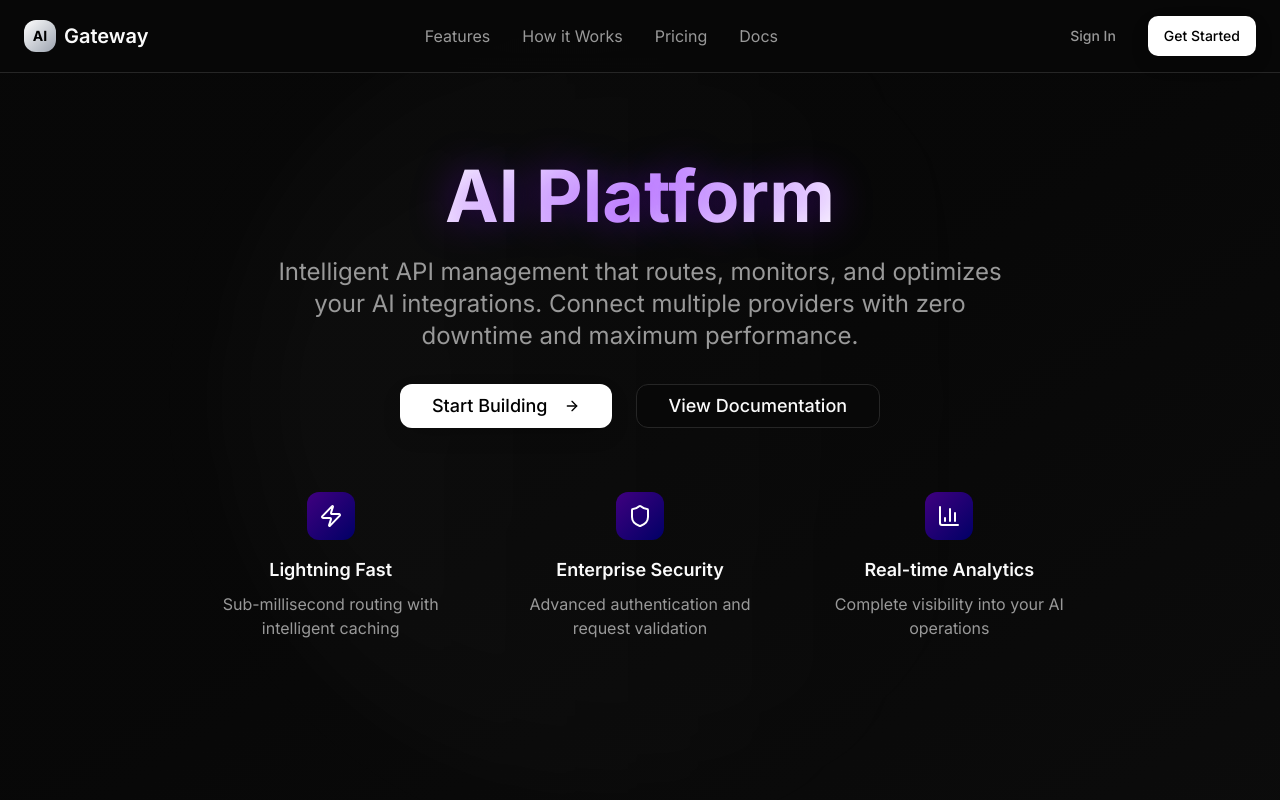
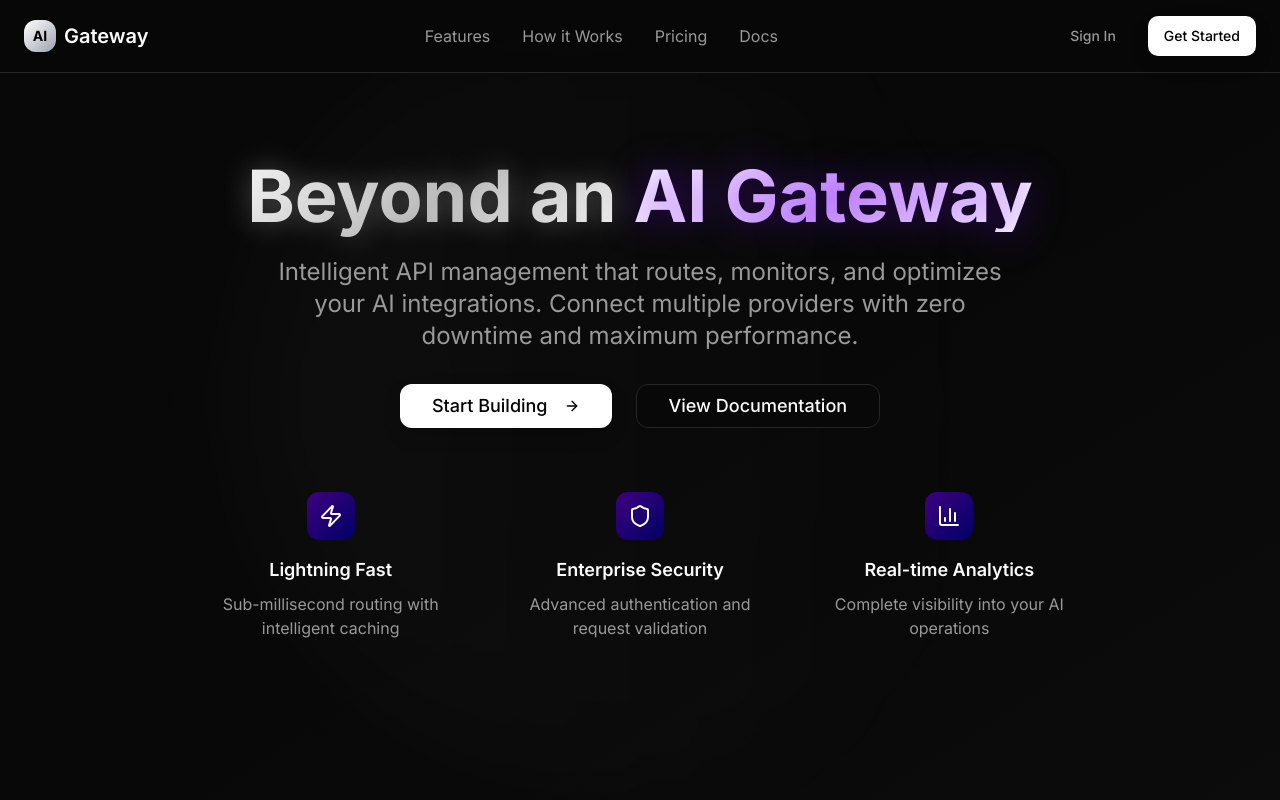
Before and after one commit to madanvinitha/insightful-ai-portal, a React (Vite) app: page / in a window 1280 px wide. Shown: the top 800 px of the page. Built offline with nearby package versions, Linux system fonts and the light colour scheme.

Commit message:
Refine rotating text effect
Update hero section to keep "Beyond an" static while rotating the subsequent words: "AI Gateway", "AI Hub", and "AI Platform".

```diff
--- a/src/components/ui/hero.tsx
+++ b/src/components/ui/hero.tsx
@@ -4,7 +4,7 @@ import { useState, useEffect } from "react"
 
 const Hero = () => {
   const [currentTextIndex, setCurrentTextIndex] = useState(0)
-  const rotatingTexts = ["Beyond an", "AI Gateway", "AI Hub", "AI Platform"]
+  const rotatingTexts = ["AI Gateway", "AI Hub", "AI Platform"]
 
   useEffect(() => {
     const interval = setInterval(() => {
@@ -23,6 +23,7 @@ const Hero = () => {
         {/* Main Headlines */}
         <div className="mb-8">
           <h1 className="text-4xl sm:text-5xl md:text-6xl lg:text-7xl font-bold mb-6 leading-tight">
+            <span className="hero-text">Beyond an </span>
             <span className="hero-accent rotating-text">
               {rotatingTexts[currentTextIndex]}
             </span>
```
